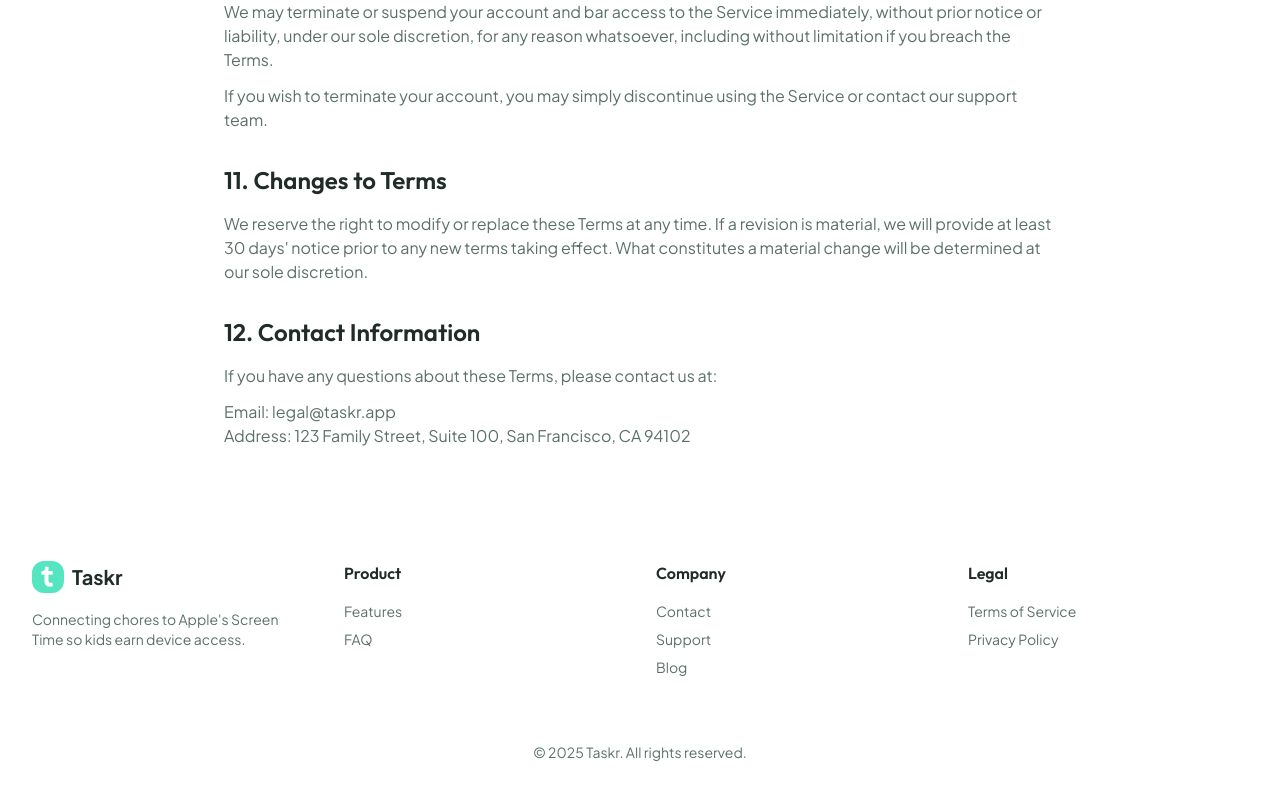
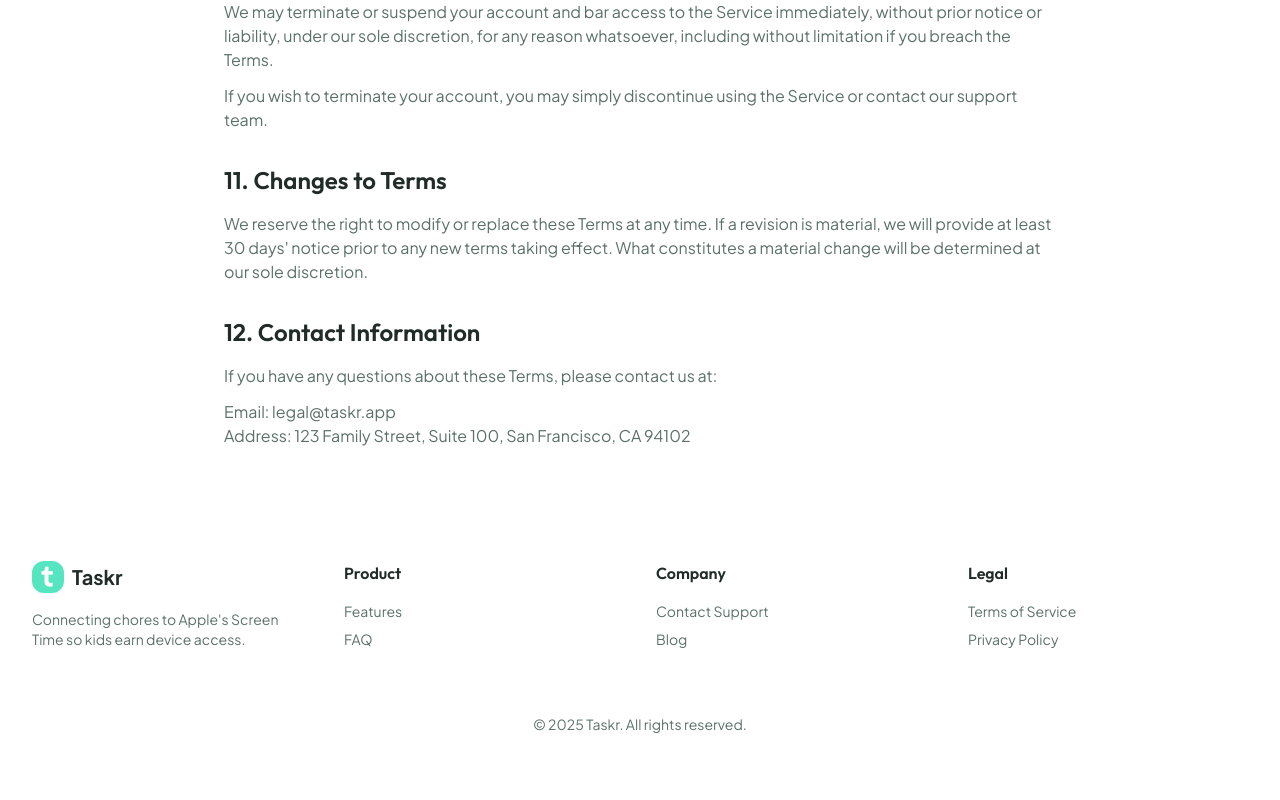
Before and after one commit to johnnywalker100/taskrsite, a Next.js app: page /terms in a window 1280 px wide. Shown: the part 2281-3081 px from the top of the page. Built offline with nearby package versions, Linux system fonts and the light colour scheme.

Commit message:
Fix Contact Support button to link to support page, combine footer contact/support into one link

```diff
--- a/src/components/SiteFooter.tsx
+++ b/src/components/SiteFooter.tsx
@@ -36,13 +36,8 @@ export function SiteFooter() {
             <h3 className="font-semibold mb-4">Company</h3>
             <ul className="space-y-2 text-sm text-muted-foreground">
               <li>
-                <Link href="/#contact" className="hover:text-foreground transition-colors">
-                  Contact
-                </Link>
-              </li>
-              <li>
                 <Link href="/support" className="hover:text-foreground transition-colors">
-                  Support
+                  Contact Support
                 </Link>
               </li>
               <li>
--- a/src/pages/index.tsx
+++ b/src/pages/index.tsx
@@ -464,9 +464,11 @@ export default function Home() {
               <Apple className="w-5 h-5 mr-2" />
               Join the iOS beta
             </Button>
-            <Button size="lg" variant="outline" className="rounded-full text-lg px-8 py-6 border-2 hover:bg-white/50">
-              Contact Support
-            </Button>
+            <Link href="/support">
+              <Button size="lg" variant="outline" className="rounded-full text-lg px-8 py-6 border-2 hover:bg-white/50">
+                Contact Support
+              </Button>
+            </Link>
           </div>
         </div>
       </section>
```
